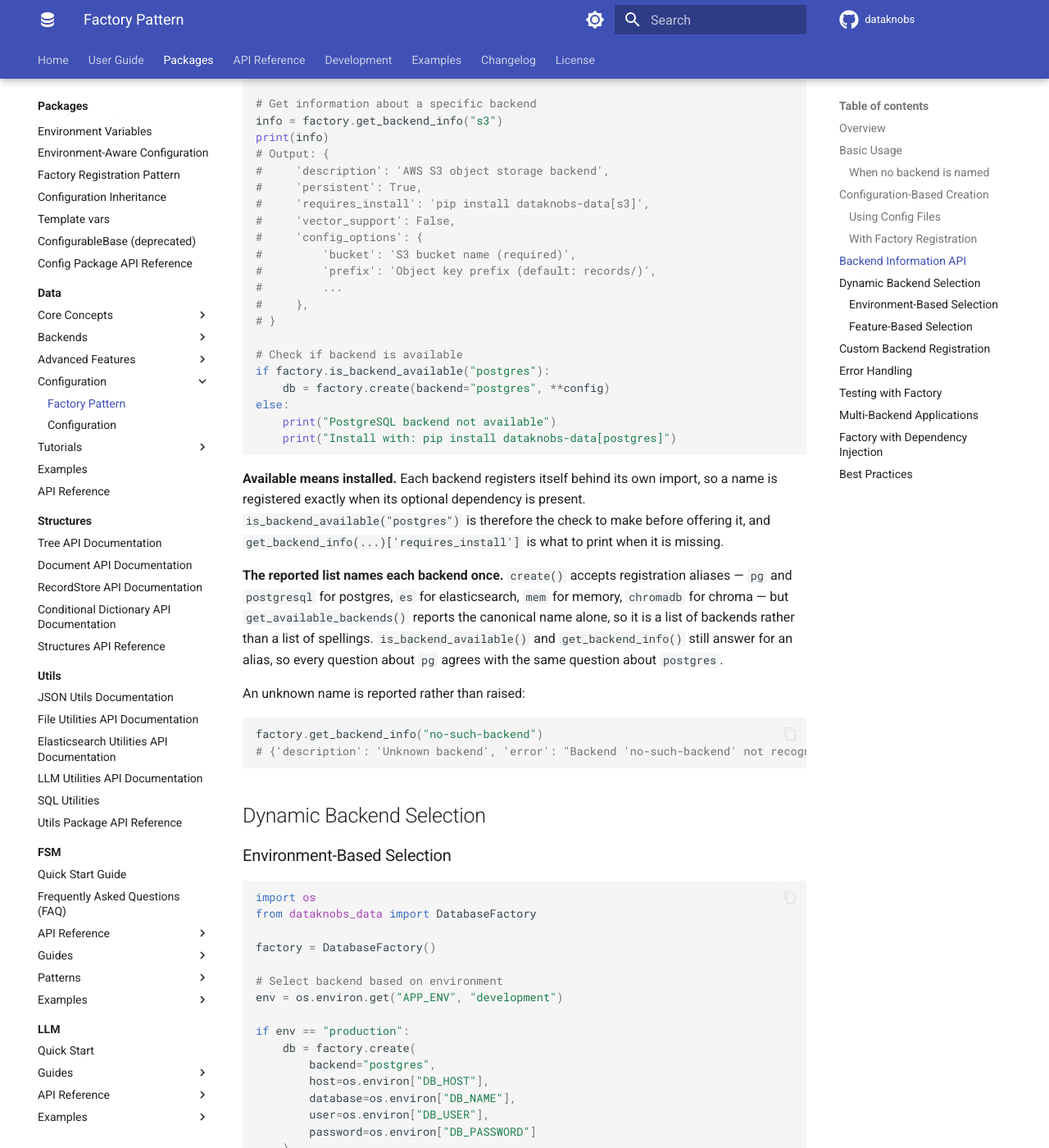
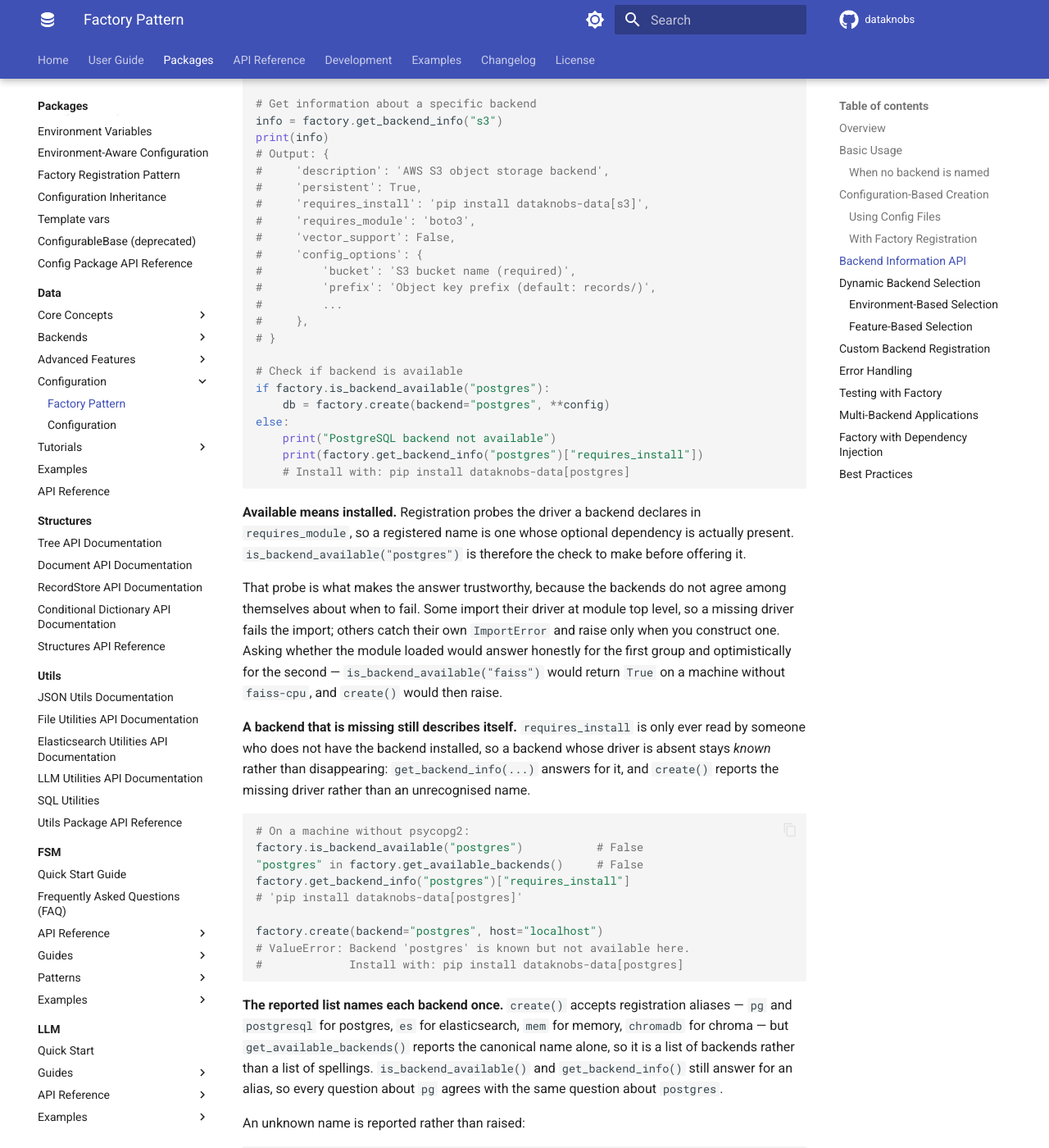
Before and after one commit to KBS-Labs/dataknobs, an MkDocs documentation site: the page built from docs/packages/data/factory-pattern.md, in a window 1280 px wide and 1400 px high, scrolled down 2715 px. Shown: the whole window at 82% size. Built offline with MkDocs 1.6.1 and Material for MkDocs 9.7.7, drawn with Linux system fonts in a browser that asks for light colours; comment, search, counter and statistics services are not loaded.

Commit message:
docs(data): correct the availability claims, and two pages the last pass missed
The Backend Information API section stated "available means installed" and
pointed at `get_backend_info(...)['requires_install']` as what to print when a
backend is missing. Neither held: registration answered "did the module load?",
which for five of the optional backends is a different question, and the key
was absent from the shape returned for a backend that failed to register --
which is every backend the sentence was written for. The `pip install` line in
the example directly above it was hard-coded because the API could not supply
it, so the prose contradicted the code it annotated.

Both are true now, and the section says why the probe is what makes them true:
the backends do not agree among themselves about when to fail, so asking
whether the module loaded cannot be the check. The outputs are rebuilt from
executed calls, including `requires_module` in the metadata example.

Two further pages were described last time as "true as written". They were not.
`configuration.md`'s `validate_database_config` read `required_params` from the
metadata, a key no registration has ever carried, so it silently validated
nothing on every config -- the same fiction removed from the reference page,
still live one page over. It now checks availability, prints the install hint
for a known-but-absent backend, and rejects options the backend does not
document, which is executed rather than described. `api/dataknobs-data.md`
listed a `register_backend` method on `DatabaseFactory`; no such method exists
anywhere in the tree. Registration goes through the registry the factory reads,
which is what the page now shows.

Co-Authored-By: Claude Opus 5 (1M context) <noreply@anthropic.com>

````diff
--- a/docs/packages/data/factory-pattern.md
+++ b/docs/packages/data/factory-pattern.md
@@ -131,6 +131,7 @@ print(info)
 #     'description': 'AWS S3 object storage backend',
 #     'persistent': True,
 #     'requires_install': 'pip install dataknobs-data[s3]',
+#     'requires_module': 'boto3',
 #     'vector_support': False,
 #     'config_options': {
 #         'bucket': 'S3 bucket name (required)',
@@ -144,14 +145,40 @@ if factory.is_backend_available("postgres"):
     db = factory.create(backend="postgres", **config)
 else:
     print("PostgreSQL backend not available")
-    print("Install with: pip install dataknobs-data[postgres]")
+    print(factory.get_backend_info("postgres")["requires_install"])
+    # Install with: pip install dataknobs-data[postgres]
 ```
 
-**Available means installed.** Each backend registers itself behind its own
-import, so a name is registered exactly when its optional dependency is
-present. `is_backend_available("postgres")` is therefore the check to make
-before offering it, and `get_backend_info(...)['requires_install']` is what
-to print when it is missing.
+**Available means installed.** Registration probes the driver a backend
+declares in `requires_module`, so a registered name is one whose optional
+dependency is actually present. `is_backend_available("postgres")` is
+therefore the check to make before offering it.
+
+That probe is what makes the answer trustworthy, because the backends do
+not agree among themselves about when to fail. Some import their driver at
+module top level, so a missing driver fails the import; others catch their
+own `ImportError` and raise only when you construct one. Asking whether the
+module loaded would answer honestly for the first group and optimistically
+for the second — `is_backend_available("faiss")` would return `True` on a
+machine without `faiss-cpu`, and `create()` would then raise.
+
+**A backend that is missing still describes itself.** `requires_install` is
+only ever read by someone who does not have the backend installed, so a
+backend whose driver is absent stays *known* rather than disappearing:
+`get_backend_info(...)` answers for it, and `create()` reports the missing
+driver rather than an unrecognised name.
+
+```python
+# On a machine without psycopg2:
+factory.is_backend_available("postgres")           # False
+"postgres" in factory.get_available_backends()     # False
+factory.get_backend_info("postgres")["requires_install"]
+# 'pip install dataknobs-data[postgres]'
+
+factory.create(backend="postgres", host="localhost")
+# ValueError: Backend 'postgres' is known but not available here.
+#             Install with: pip install dataknobs-data[postgres]
+```
 
 **The reported list names each backend once.** `create()` accepts
 registration aliases — `pg` and `postgresql` for postgres, `es` for
````
Also changed, not shown: docs/api/dataknobs-data.md (+18 -5 lines), docs/packages/data/configuration.md (+22 -9 lines).
